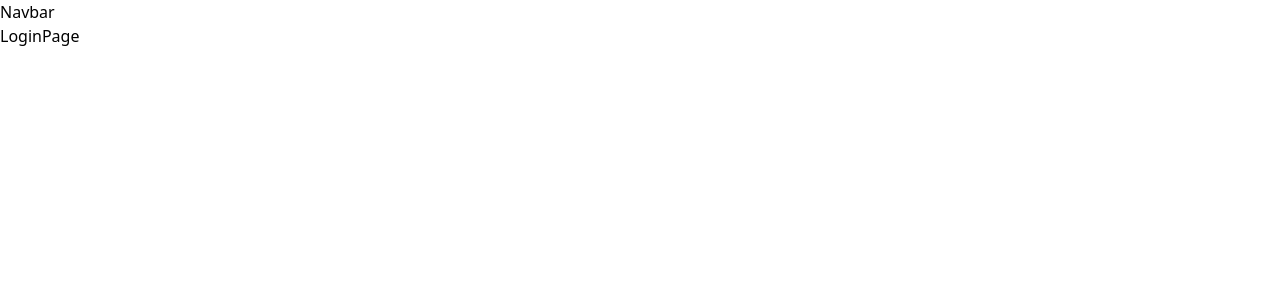
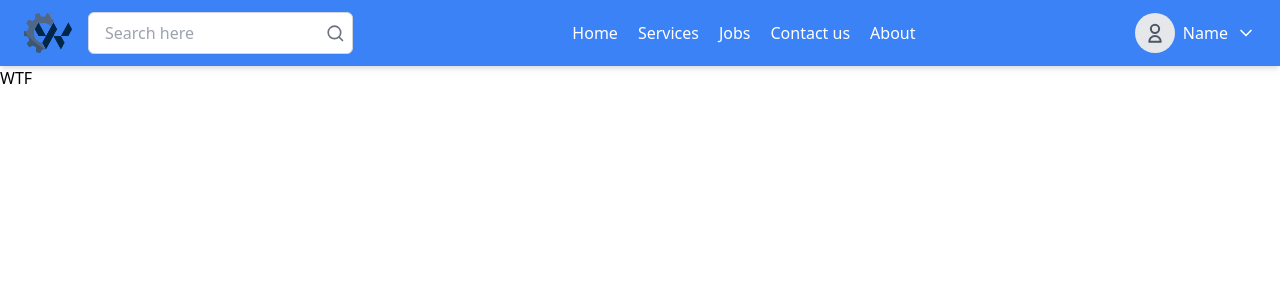
Before and after one commit to everbloom-tech123/worksso, a React (Vite) app in the folder frontend/: page /login in a window 1280 px wide. Shown: the top 300 px of the page. Built offline with nearby package versions, Linux system fonts and the light colour scheme; no server answers.

Commit message:
front end

```diff
--- a/frontend/src/App.jsx
+++ b/frontend/src/App.jsx
@@ -1,13 +1,11 @@
 import React, { useEffect } from "react";
 import { Routes, Route, Navigate } from "react-router-dom";
-
 import Navbar from "./components/Navbar";
 import HomePage from "./pages/HomePage";
 import SignUpPage from "./pages/SignUpPage";
 import LoginPage from "./pages/LoginPage";
 import SettingsPage from "./pages/SettingsPage";
 import ProfilePage from "./pages/ProfilePage";
-
 import { useAuthStore } from "./store/useAuthStore";
 import { Loader } from "lucide-react";
 
@@ -18,9 +16,7 @@ const App = () => {
     checkAuth();
   }, [checkAuth]);
 
-  console.log({ authUser });
-
-  if (isCheckingAuth && !authUser)
+  if (isCheckingAuth)
     return (
       <div className="flex items-center justify-center h-screen">
         <Loader className="w-10 h-10 animate-spin" />
@@ -30,7 +26,6 @@ const App = () => {
   return (
     <div>
       <Navbar />
-
       <Routes>
         <Route
           path="/"
@@ -44,7 +39,10 @@ const App = () => {
           path="/login"
           element={!authUser ? <LoginPage /> : <Navigate to="/" />}
         />
-        <Route path="/settings" element={<SettingsPage />} />
+        <Route
+          path="/settings"
+          element={authUser ? <SettingsPage /> : <Navigate to="/login" />}
+        />
         <Route
           path="/profile"
           element={authUser ? <ProfilePage /> : <Navigate to="/login" />}
--- a/frontend/src/components/Navbar.jsx
+++ b/frontend/src/components/Navbar.jsx
@@ -1,7 +1,141 @@
-import React from "react";
+import React, { useState } from "react";
 
 const Navbar = () => {
-  return <div>Navbar</div>;
+  const [isDropdownOpen, setIsDropdownOpen] = useState(false);
+
+  const toggleDropdown = () => {
+    setIsDropdownOpen(!isDropdownOpen);
+  };
+
+  return (
+    <nav className="bg-blue-500 flex items-center justify-between px-6 py-3 shadow-md">
+      {/* Logo and Search */}
+      <div className="flex items-center space-x-4">
+        <div className="flex items-center">
+          <img src="../../Images/wlogo.png" alt="Logo" className="h-10 w-12" />
+        </div>
+        <div className="relative">
+          <input
+            type="text"
+            placeholder="Search here"
+            className="px-4 py-2 rounded-md border border-gray-300 focus:outline-none focus:ring focus:ring-blue-300"
+          />
+          <button
+            type="submit"
+            className="absolute inset-y-0 right-0 flex items-center pr-2 text-gray-500"
+          >
+            <svg
+              xmlns="http://www.w3.org/2000/svg"
+              fill="none"
+              viewBox="0 0 24 24"
+              strokeWidth="2"
+              stroke="currentColor"
+              className="w-5 h-5"
+            >
+              <path
+                strokeLinecap="round"
+                strokeLinejoin="round"
+                d="M21 21l-4.35-4.35m0 0a7.5 7.5 0 1 0-10.607-10.607 7.5 7.5 0 0 0 10.607 10.607z"
+              />
+            </svg>
+          </button>
+        </div>
+      </div>
+
+      {/* Navigation Links */}
+      <ul className="flex space-x-5 text-white font-medium">
+        <li>
+          <a href="#" className="hover:underline">
+            Home
+          </a>
+        </li>
+        <li>
+          <a href="#" className="hover:underline">
+            Services
+          </a>
+        </li>
+        <li>
+          <a href="#" className="hover:underline">
+            Jobs
+          </a>
+        </li>
+        <li>
+          <a href="#" className="hover:underline">
+            Contact us
+          </a>
+        </li>
+        <li>
+          <a href="#" className="hover:underline">
+            About
+          </a>
+        </li>
+      </ul>
+
+      {/* Profile Section */}
+      <div className="relative">
+        <div
+          className="flex items-center space-x-2 cursor-pointer"
+          onClick={toggleDropdown}
+        >
+          <div className="rounded-full bg-gray-200 p-2">
+            <svg
+              xmlns="http://www.w3.org/2000/svg"
+              fill="none"
+              viewBox="0 0 24 24"
+              strokeWidth="2"
+              stroke="currentColor"
+              className="w-6 h-6 text-gray-600"
+            >
+              <path
+                strokeLinecap="round"
+                strokeLinejoin="round"
+                d="M12 12c2.28 0 4.142-1.86 4.142-4.142C16.142 5.578 14.28 3.716 12 3.716 9.721 3.716 7.858 5.578 7.858 7.858c0 2.282 1.863 4.142 4.142 4.142zM12 14.94c-3.152 0-5.714 2.544-5.714 5.694h11.428c0-3.15-2.562-5.694-5.714-5.694z"
+              />
+            </svg>
+          </div>
+          <div className="text-white font-medium">Name</div>
+          <svg
+            xmlns="http://www.w3.org/2000/svg"
+            fill="none"
+            viewBox="0 0 24 24"
+            strokeWidth="2"
+            stroke="currentColor"
+            className="w-5 h-5 text-white"
+          >
+            <path
+              strokeLinecap="round"
+              strokeLinejoin="round"
+              d="M6 9l6 6 6-6"
+            />
+          </svg>
+        </div>
+
+        {/* Dropdown Menu */}
+        {isDropdownOpen && (
+          <div className="absolute right-0 mt-2 w-48 bg-white border border-gray-200 rounded-md shadow-lg">
+            <a
+              href="#"
+              className="block px-4 py-2 text-gray-700 hover:bg-gray-100"
+            >
+              Profile
+            </a>
+            <a
+              href="#"
+              className="block px-4 py-2 text-gray-700 hover:bg-gray-100"
+            >
+              Settings
+            </a>
+            <a
+              href="#"
+              className="block px-4 py-2 text-gray-700 hover:bg-gray-100"
+            >
+              Logout
+            </a>
+          </div>
+        )}
+      </div>
+    </nav>
+  );
 };
 
 export default Navbar;
--- a/frontend/src/pages/LoginPage.jsx
+++ b/frontend/src/pages/LoginPage.jsx
@@ -1,7 +1,7 @@
 import React from "react";
 
 const LoginPage = () => {
-  return <div>LoginPage</div>;
+  return <div>WTF</div>;
 };
 
 export default LoginPage;
```
Also changed, not shown: frontend/public/Images/wlogo.png (added).
